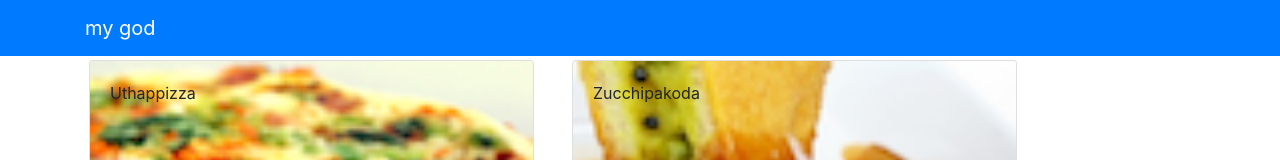
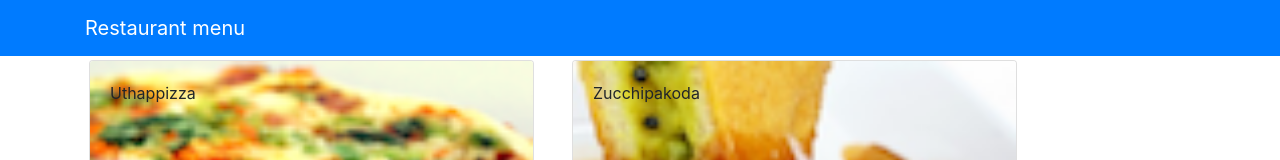
Before and after one commit to austrisD/basic-react, a React (Create React App) app: page / in a window 1280 px wide. Shown: the top 160 px of the page. Built offline with nearby package versions, Linux system fonts and the light colour scheme.

Commit message:
refoctor lesson week 2

```diff
--- a/src/App.js
+++ b/src/App.js
@@ -1,19 +1,9 @@
-import { Navbar, NavbarBrand } from "reactstrap";
-import { dishes } from "./global/dishes";
-import Menu from "./components/MenuComponent";
+import React from "react";
+import MainComponent from "./components/MainComponent";
 import "./App.css";
 
 function App() {
-  return (
-    <div className="App">
-      <Navbar dark color="primary">
-        <div className="container">
-          <NavbarBrand href="/">my god</NavbarBrand>
-        </div>
-      </Navbar>
-      <Menu dishes={dishes} />
-    </div>
-  );
+  return <MainComponent />;
 }
 
 export default App;
--- /dev/null
+++ b/src/components/MainComponent.js
@@ -0,0 +1,45 @@
+import React, { Component } from "react";
+import { Navbar, NavbarBrand } from "reactstrap";
+import { dishes } from "../global/dishes";
+import DishDetail from "./DishDetailComponent";
+import Menu from "./MenuComponent";
+
+class MainComponent extends Component {
+  constructor(props) {
+    super(props);
+    this.state = {
+      dishes: dishes,
+      selectedDish: null,
+    };
+  }
+
+  onDishSelect(dishId) {
+    this.setState({ selectedDish: dishId });
+  }
+
+  render() {
+    return (
+      <div className="MainComponent">
+        <Navbar dark color="primary">
+          <div className="container">
+            <NavbarBrand href="/">Restaurant menu</NavbarBrand>
+          </div>
+        </Navbar>
+        <Menu
+          dishes={this.state.dishes}
+          onClick={(dishId) => this.onDishSelect(dishId)}
+        />
+
+        {this.state.selectedDish === undefined ? <DishDetail
+            dishDetail={
+              this.state.dishes.filter(
+                (dish) => dish.id === this.state.selectedDish
+              )[0]
+            }
+          /> : null}
+      </div>
+    );
+  }
+}
+
+export default MainComponent;
--- a/src/components/MenuComponent.js
+++ b/src/components/MenuComponent.js
@@ -1,6 +1,6 @@
 import React, { Component } from "react";
 import { Card, CardImg, CardImgOverlay, CardTitle } from "reactstrap";
-import DishesDetail from "./DishdetailComponent";
+import DishesDetail from "./DishDetailComponent";
 
 class Menu extends Component {
   constructor(props) {
```
Also changed, not shown: src/logo.svg (deleted), 1 other file (tests, documents, lock files or other folders).
